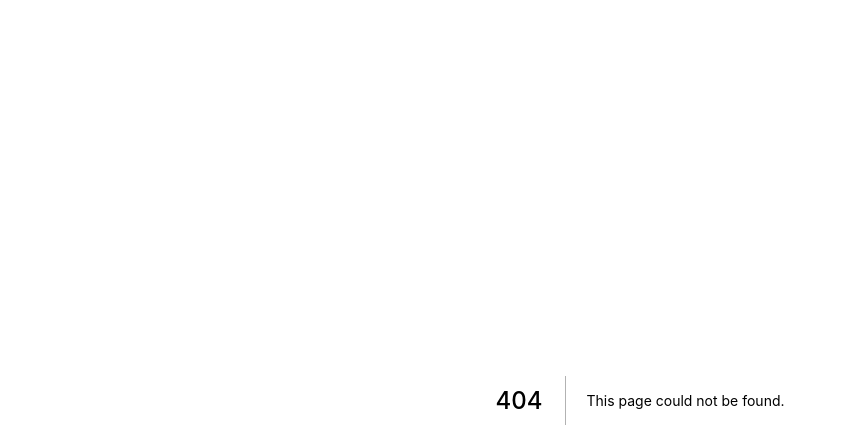
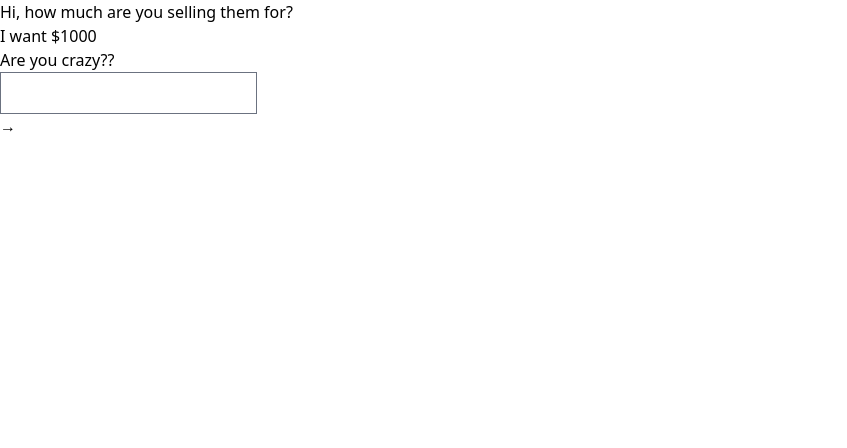
Before and after one commit to alisha0815/e-market-clone, a Next.js app: page /chats/1 in a window 1280 px wide. Before the commit this address had no page. Shown: the top 448 px of the page, without its empty margins (0-847 px from the left). Built offline with nearby package versions, Linux system fonts and the light colour scheme.

Commit message:
chat details markup

```diff
--- /dev/null
+++ b/pages/chats/[id].tsx
@@ -0,0 +1,31 @@
+import { NextPage } from "next";
+import React from "react";
+
+const ChatDetail: NextPage = () => {
+  return (
+    <div>
+      <div>
+        <div />
+        <div>Hi, how much are you selling them for?</div>
+      </div>
+      <div>
+        <div />
+        <div>I want $1000</div>
+      </div>
+      <div>
+        <div />
+        <div>Are you crazy??</div>
+      </div>
+      <div>
+        <div>
+          <input type="text" />
+          <div>
+            <span>&rarr;</span>
+          </div>
+        </div>
+      </div>
+    </div>
+  );
+};
+
+export default ChatDetail;
```
Also changed, not shown: pages/chats/index.tsx (renamed from pages/chats.tsx).
